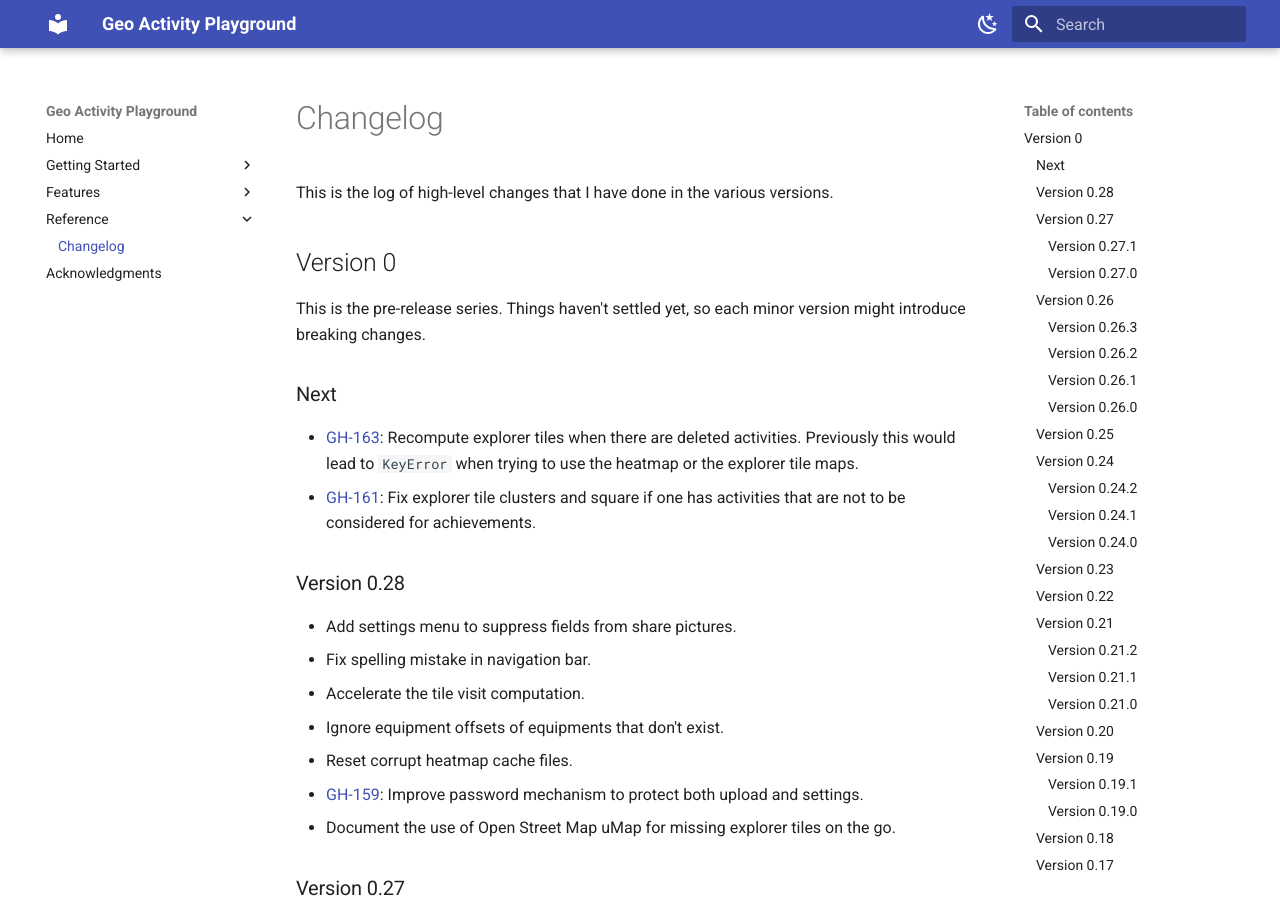
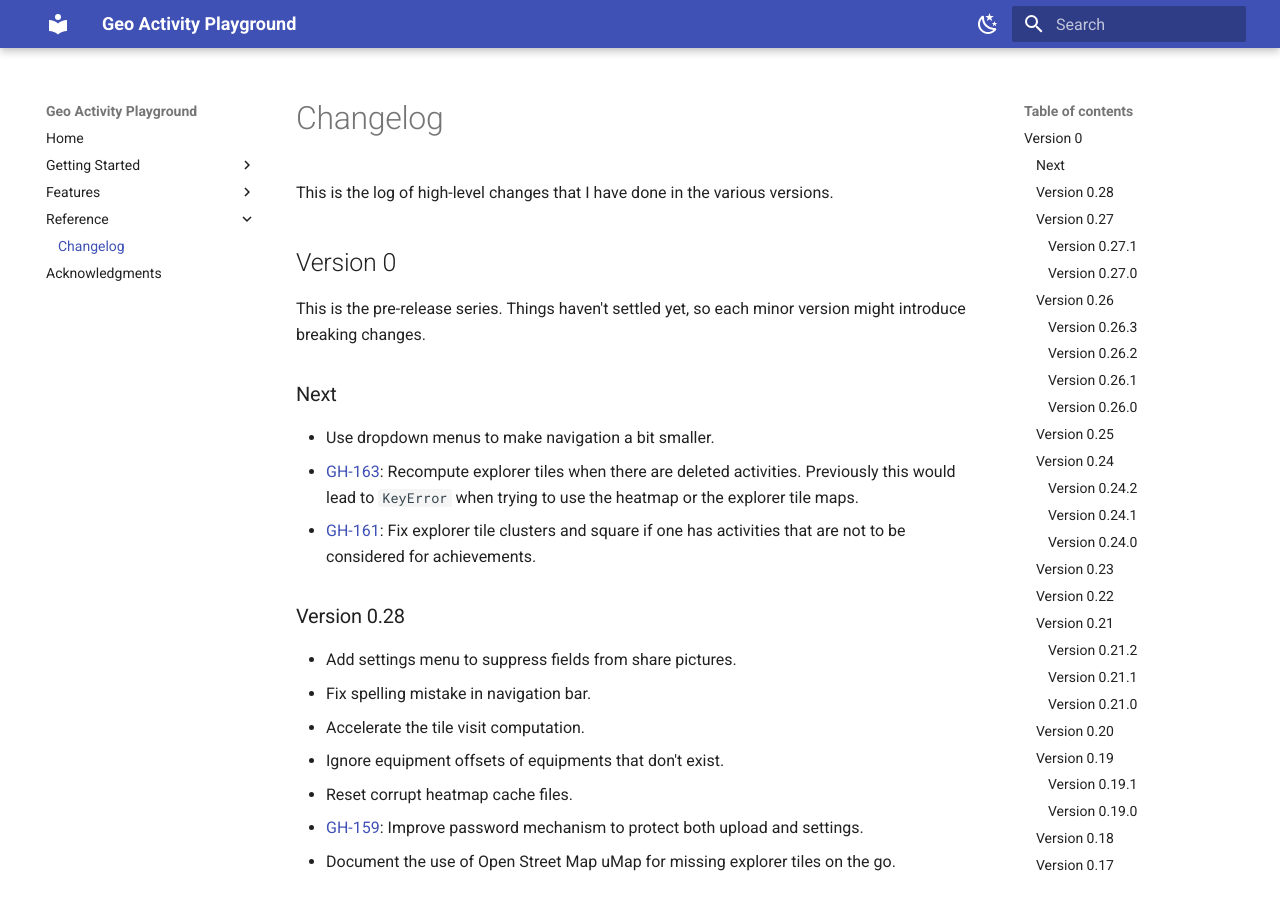
Before and after one commit to martin-ueding/geo-activity-playground, an MkDocs documentation site: the page built from docs/reference/changelog.md, in a window 1280 px wide and 900 px high. Built offline with MkDocs 1.6.1 and Material for MkDocs 9.7.7, drawn with Linux system fonts in a browser that asks for light colours.

Commit message:
Changelog entry

```diff
--- a/docs/reference/changelog.md
+++ b/docs/reference/changelog.md
@@ -8,6 +8,7 @@ This is the pre-release series. Things haven't settled yet, so each minor versio
 
 ### Next
 
+- Use dropdown menus to make navigation a bit smaller.
 - [GH-163](https://github.com/martin-ueding/geo-activity-playground/issues/163): Recompute explorer tiles when there are deleted activities. Previously this would lead to `KeyError` when trying to use the heatmap or the explorer tile maps.
 - [GH-161](https://github.com/martin-ueding/geo-activity-playground/issues/161): Fix explorer tile clusters and square if one has activities that are not to be considered for achievements.
 
```
